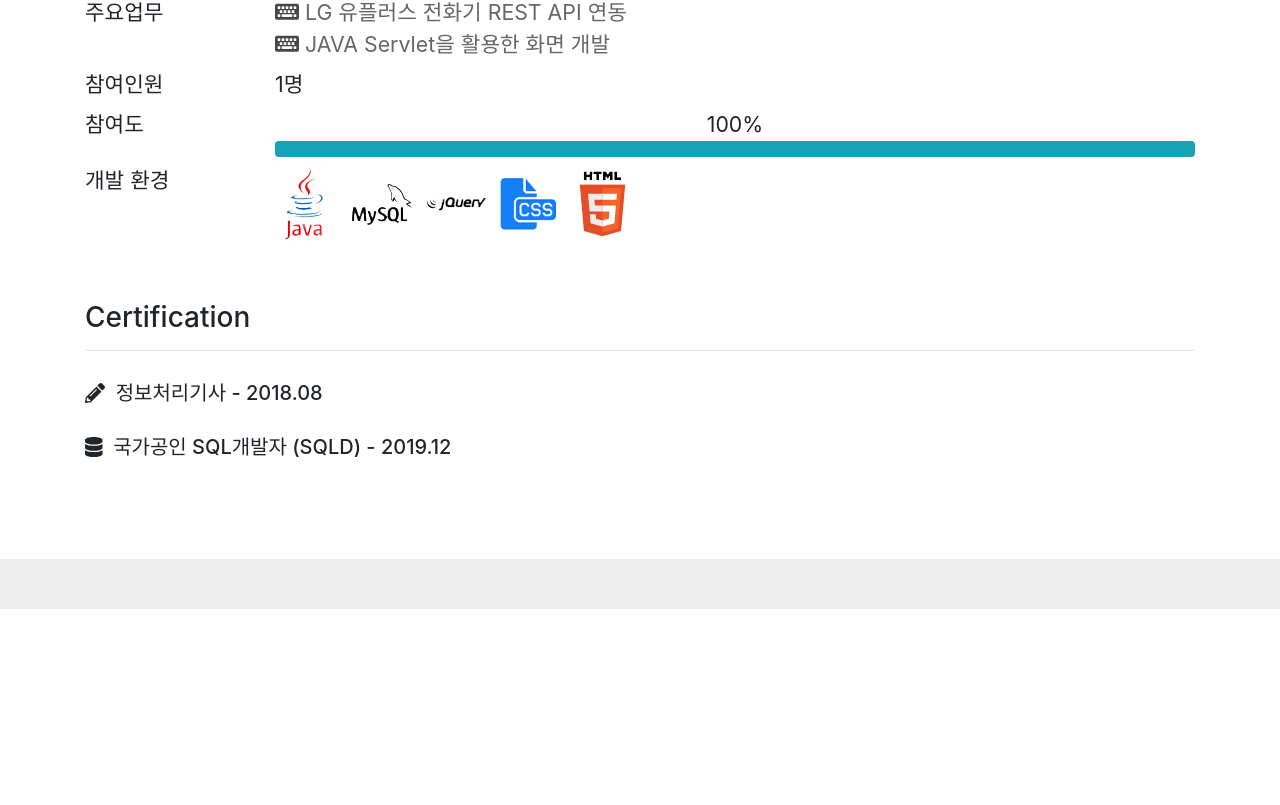
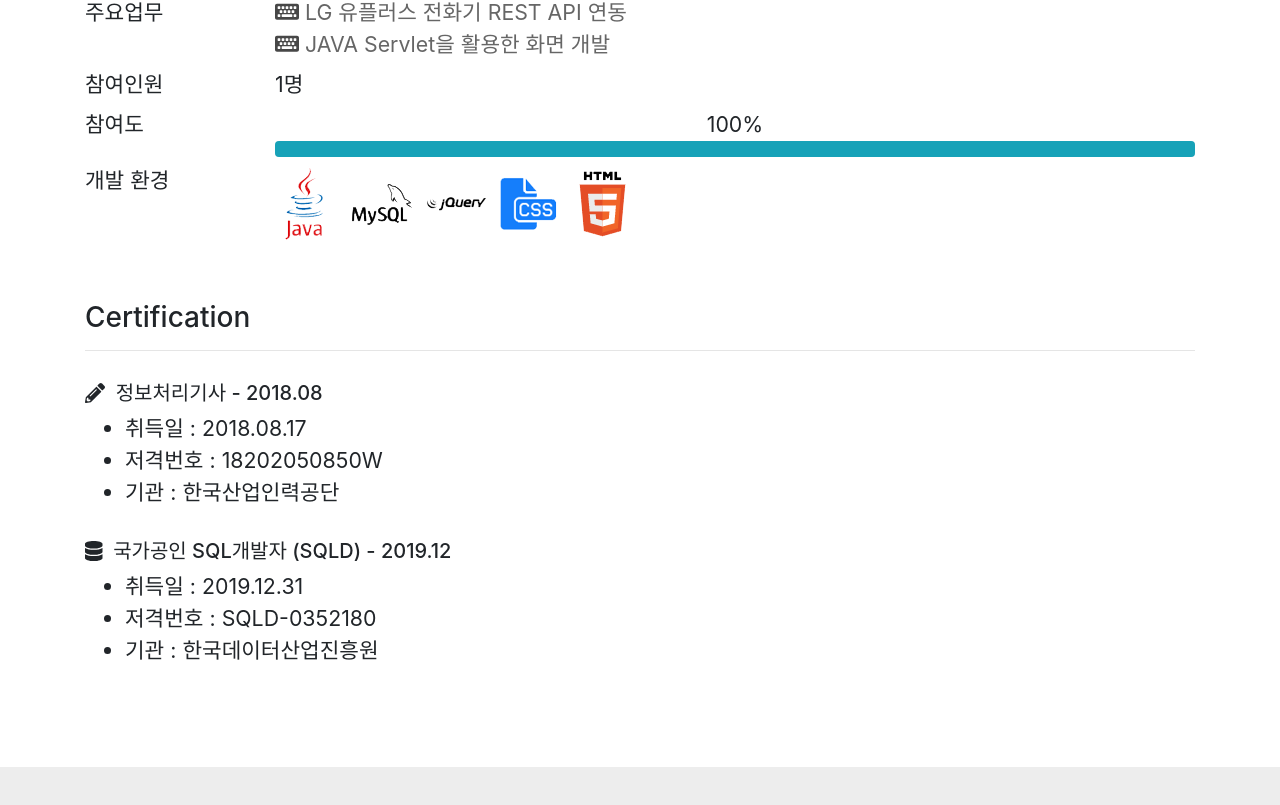
Before and after one commit to jeongraeJR/portfolio-react, a React (Create React App) app: page / in a window 1280 px wide. Shown: the part 3288-4093 px from the top of the page. Before the commit the page ends 3897 px from the top, so only its background shows below. Built offline with nearby package versions, Linux system fonts and the light colour scheme.

Commit message:
자격증 설명 추가

```diff
--- a/src/components/Certification.js
+++ b/src/components/Certification.js
@@ -17,10 +17,20 @@ export default function Certification() {
 
                 <ContentContainer>
                     <h5><FontAwesomeIcon icon={faPencilAlt}></FontAwesomeIcon>&nbsp;&nbsp;정보처리기사 - 2018.08</h5>
+                    <ul>
+                        <li>취득일 : 2018.08.17</li>
+                        <li>저격번호 : 18202050850W</li>
+                        <li>기관 : 한국산업인력공단</li>
+                    </ul>
                 </ContentContainer>
 
                 <ContentContainer>
                     <h5><FontAwesomeIcon icon={faDatabase}></FontAwesomeIcon>&nbsp;&nbsp;국가공인 SQL개발자 (SQLD) - 2019.12</h5>
+                    <ul>
+                        <li>취득일 : 2019.12.31</li>
+                        <li>저격번호 : SQLD-0352180</li>
+                        <li>기관 : 한국데이터산업진흥원</li>
+                    </ul>
                 </ContentContainer>
             </Container>
         </div>
```
